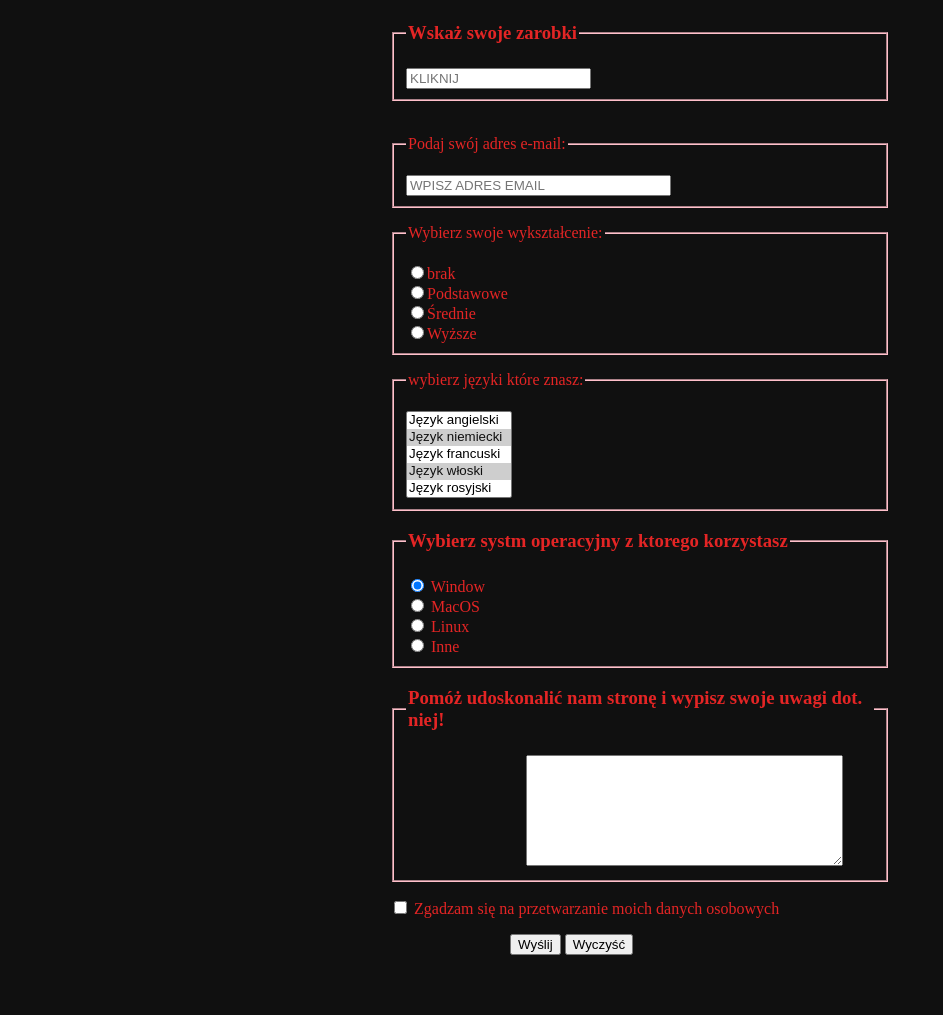
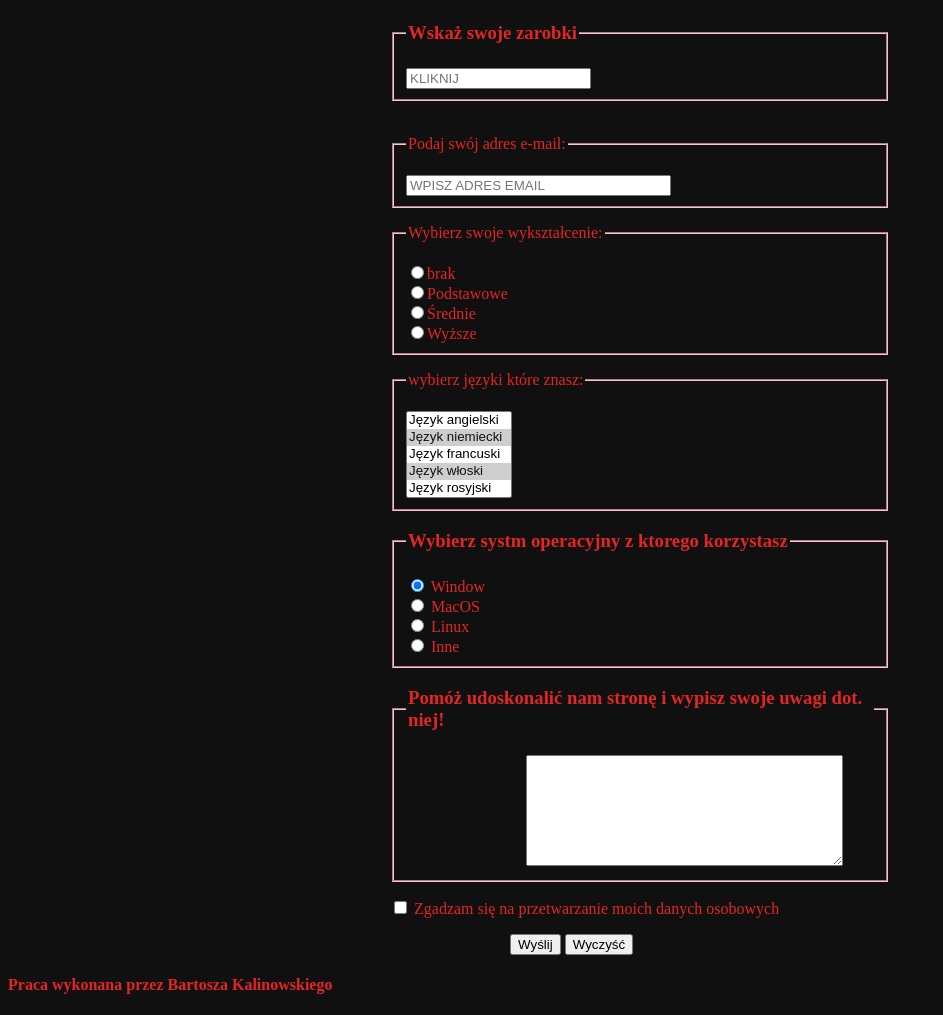
Before and after one commit to blackipl/ankieta, a plain HTML site: page index.html in a window 1280 px wide. Shown: the part 337-1352 px from the top of the page, without its empty margins (0-943 px from the left). Before the commit the page ends 1308 px from the top, so only its background shows below. Drawn offline with Linux system fonts and the light colour scheme.

Commit message:
Update index.html

```diff
--- a/index.html
+++ b/index.html
@@ -167,6 +167,9 @@
             </div>
 
     </div>
+    <div>
+        <h4>Praca wykonana przez Bartosza Kalinowskiego</h4>
+    </div>
 
 
 </body>
```
